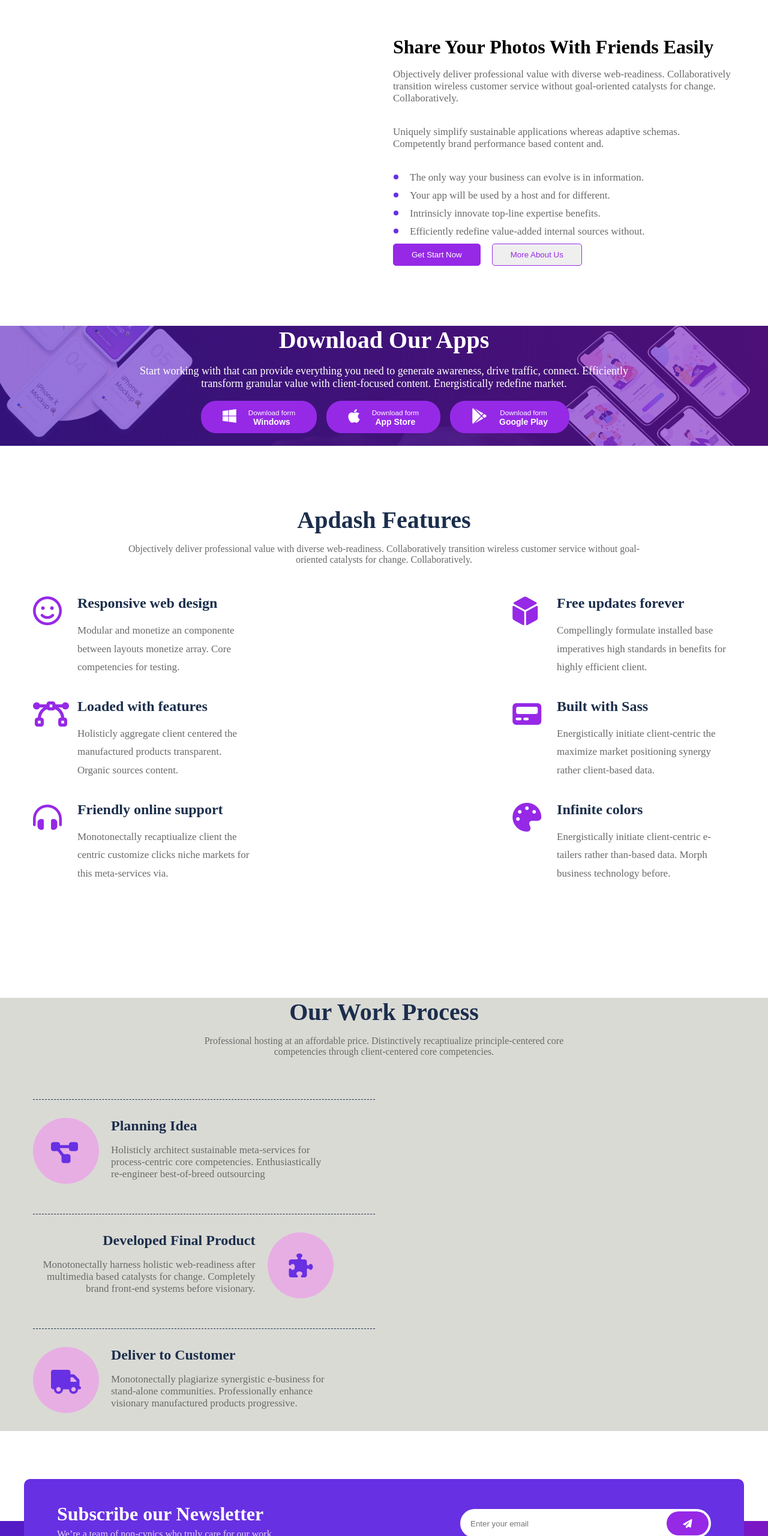
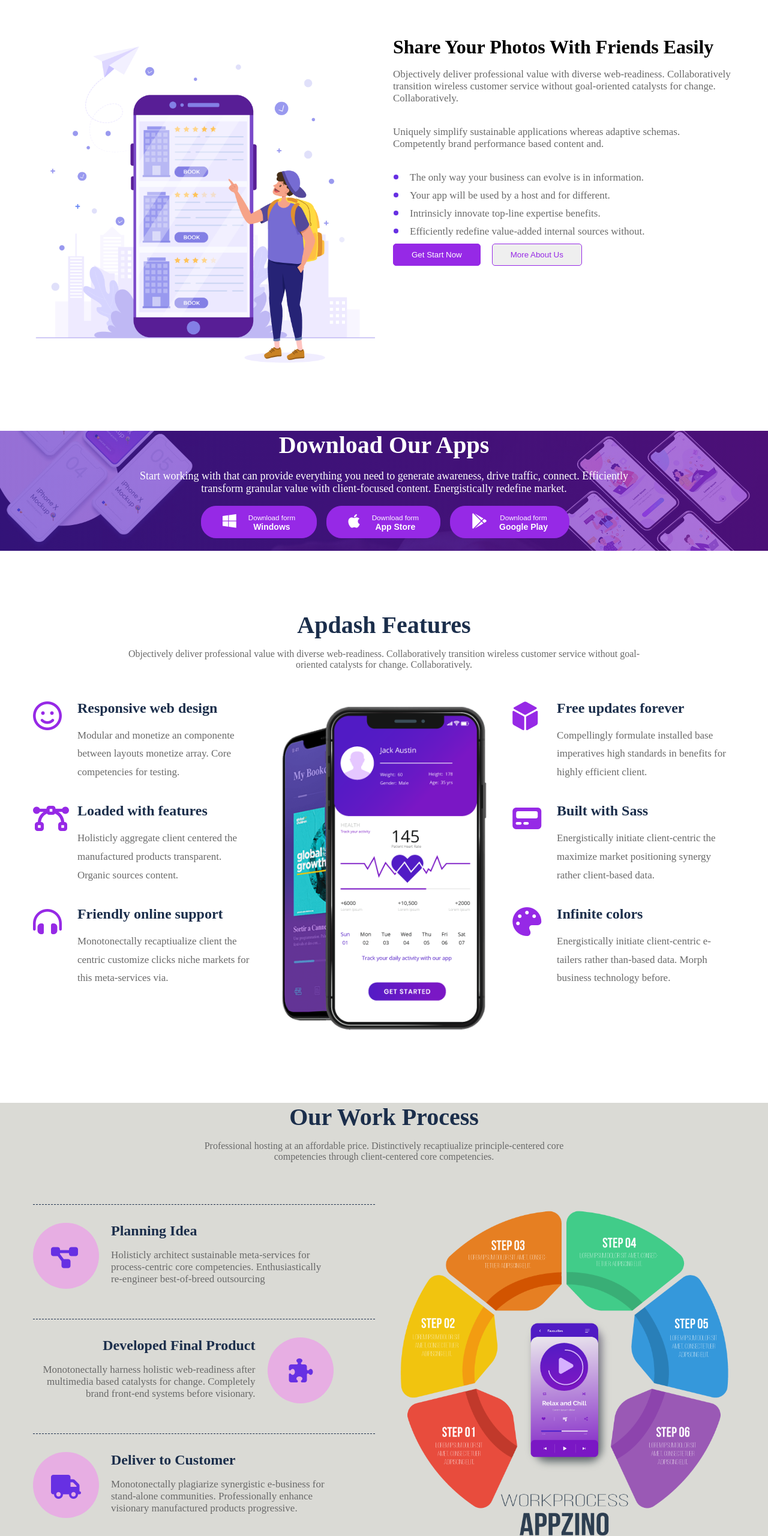
Before and after one commit to RonalTam/ronaltam.github.io, a plain HTML site: page index.html in a window 1280 px wide. Shown: the part 2162-4722 px from the top of the page at 60% size. Drawn offline with Linux system fonts and the light colour scheme; files whose address does not match are found by name.

Commit message:
Update index.html

```diff
--- a/index.html
+++ b/index.html
@@ -265,7 +265,7 @@
                     <div class="box">
                         <div class="box-content">
                             <div>
-                                <img src="/app-mobile-image-2.png" alt="">
+                                <img src="app-mobile-image-2.png" alt="">
                             </div>
                         </div>
                     </div>
@@ -279,7 +279,7 @@
             <div class="container">
                 <div class="w50 left mb50">
                     <div class="box">
-                        <img src="/project02/image/about-us.png" alt="">
+                        <img src="about-us.png" alt="">
                     </div>
                 </div>
                 <div class="w50 left mb50">
@@ -405,7 +405,7 @@
                 <div class="w33 left mb33">
                     <div class="box">
                         <div class="content-img">
-                            <img src="/project02/image/app-mobile-image.png" alt="">
+                            <img src="app-mobile-image.png" alt="">
                         </div>
                     </div>
                 </div>
@@ -494,7 +494,7 @@
                 <div class="w50 left">
                     <div class="box">
                         <div class="box-content-img">
-                            <img src="/project02/image/app-mobile-image-3.png" alt="">
+                            <img src="app-mobile-image-3.png" alt="">
                         </div>
                     </div>
                 </div>
@@ -537,7 +537,7 @@
                     <div class="box">
                         <div class="bottom-footer-content">
                             <a href="#">
-                                <img src="/project02/image/logo-white.png" alt="">
+                                <img src="logo-white.png" alt="">
                             </a>
                             <p>Dynamically re-engineer high standards in functiona with alternative paradigms. Conveniently monetize resource maximizing initiatives.</p>
                             <div class="list-items">
```
